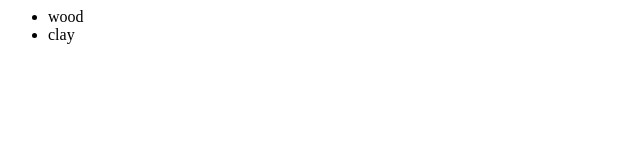
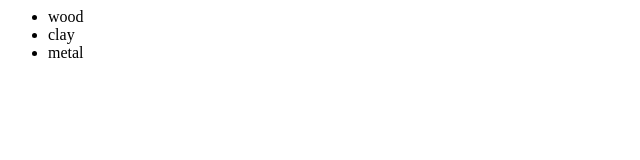
Before and after one commit to balvinder1/newGitTest01, a plain HTML site: page index2.html in a window 1280 px wide. Shown: the full height of the page, 0-640 px from the left. Drawn offline with Linux system fonts and the light colour scheme.

Commit message:
Added metal

```diff
--- a/index2.html
+++ b/index2.html
@@ -4,6 +4,7 @@
 			<ul>
 				<li>wood</li>
 				<li>clay</li>
+				<li>metal</li>
 			</ul>
 		</div>
 	</body>
```
